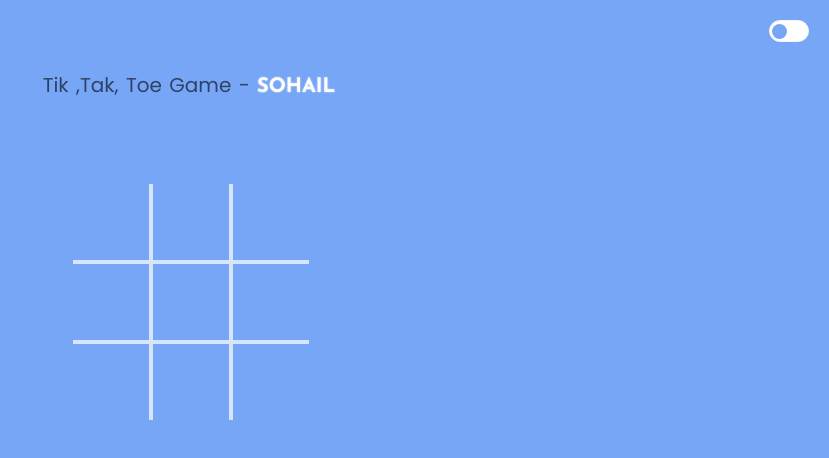
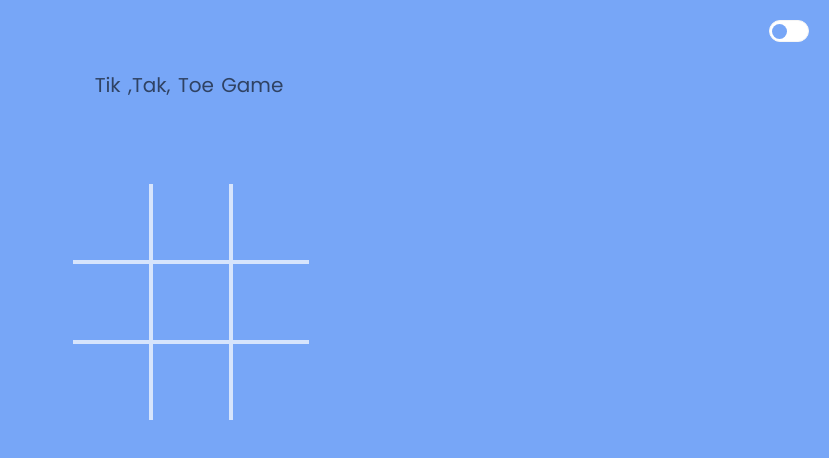
Before and after one commit to Md-Sohail-1/Tik-Tak-Toe-Game, a plain HTML site: page index.html in a window 1280 px wide. Shown: the whole page, without its empty margins (451-1280 px from the left). Drawn offline with Linux system fonts and the light colour scheme.

Commit message:
Update index.html

```diff
--- a/index.html
+++ b/index.html
@@ -20,7 +20,7 @@
   <div id="page">
 
   <p id="heading">
-    Tik ,Tak, Toe Game - <b>Sohail</b>
+    Tik ,Tak, Toe Game <!-- <b>Sohail</b> -->
   </p>
  <label for="check" id="show"></label>
   <div id="checkbox_container">
```
